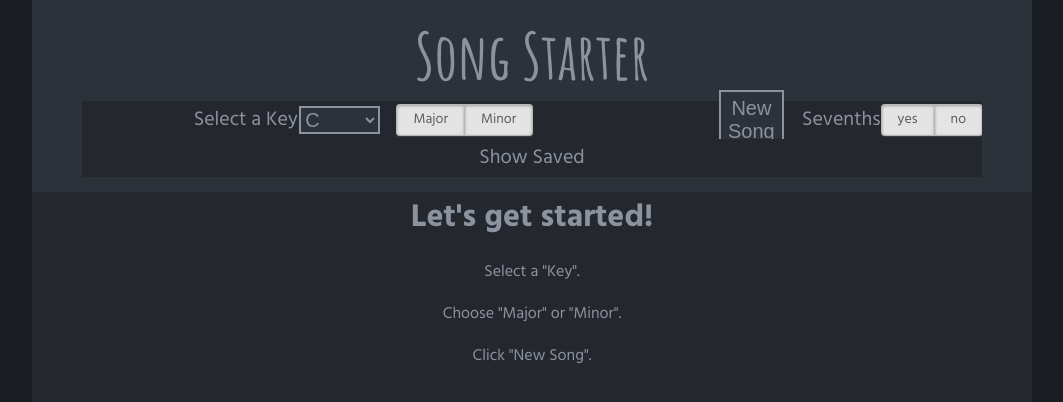
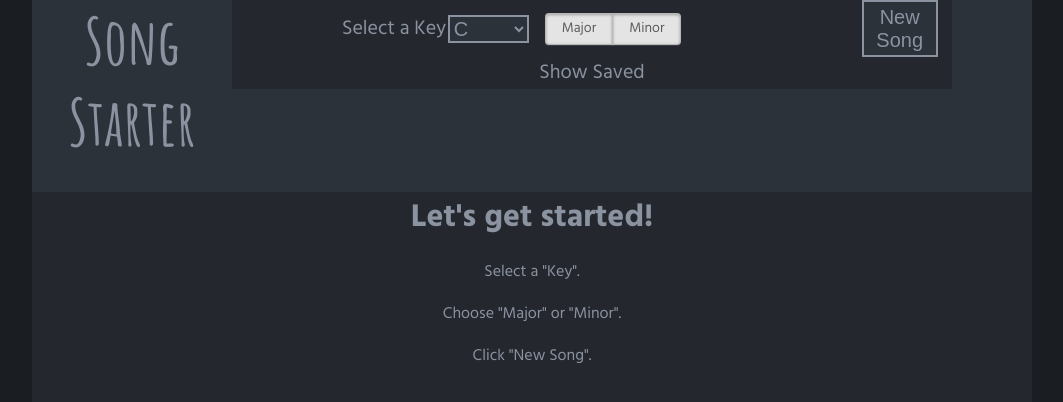
Before and after one commit to Song-Starter/song-starter, a React (Create React App) app: page / in a window 1280 px wide. Shown: the top 402 px of the page, without its empty margins (108-1171 px from the left). Built offline with nearby package versions, Linux system fonts and the light colour scheme; no server answers.

Commit message:
Adjust Header CSS to display options more clearly.

```diff
--- a/src/components/App.js
+++ b/src/components/App.js
@@ -23,7 +23,6 @@ class App extends Component {
   }
 
   createNewSong = (key, majmin, seventh) => {
-    console.log(seventh)
     fetchPoem()
       .then(data => this.setState({
         key: key,
@@ -44,6 +43,10 @@ class App extends Component {
       lyrics: savedLyrics,
       progression: savedProgression
     })
+  }
+
+  showSeventhsOption = () => {
+
   }
 
   getChordProgression = (key, majmin, seventh) => {
--- a/src/components/Header.css
+++ b/src/components/Header.css
@@ -5,21 +5,24 @@ h1 {
 .title {
   font-family: 'Amatic SC', cursive, sans-serif;
   font-size: 5vw;
+  grid-area: 1 / 1 / 2 / 2 ;
 }
 
 .Header {
   background-color: #2C323A;
   height: 15vw;
-  display: flex;
-  flex-direction: column;
-  align-items: center;
-  justify-content: center;
+  display: grid;
+  grid-template-columns: 20% 80%;
   font-size: 1.25rem;
+}
+
+.navigation {
+  grid-area: 1 / 2 / 2 / 3 ;
+  height: 100%;
 }
 
 .NavBar, .SavedNav {
   width: 90%;
-  height: 3vw;
   background-color: #24282E;
   display: flex;
   justify-content: center;
@@ -27,17 +30,13 @@ h1 {
 }
 
 .ChordNav {
-  display: flex;
-}
-
-.octave-selector, .seventh {
-  display: flex;
-  align-items: center;
+  display: none !important;
 }
 
 .seventh {
   display: flex;
 	overflow: hidden;
+  align-items: center;
 }
 
 .seventh input, .qual-container input {
--- a/src/components/Header.js
+++ b/src/components/Header.js
@@ -10,8 +10,11 @@ const Header = ({createNewSong, saveSong}) => {
       <Link to="/">
         <h1 className="title">Song Starter</h1>
       </Link>
-      <NavBar createNewSong={createNewSong}/>
-      <SavedNav saveSong={saveSong}/>
+      <div className="navigation">
+        <NavBar createNewSong={createNewSong}/>
+        <SavedNav saveSong={saveSong}/>
+      </div>
+
     </div>
   );
 }
--- a/src/components/NavBar.js
+++ b/src/components/NavBar.js
@@ -52,12 +52,12 @@ class NavBar extends Component {
           value="minor"
           onChange={this.handleChange}/>
         <label htmlFor="minor">Minor</label>
+        <ChordNav handleChange={this.handleChange}/>
         </div><br/>
         <button
-          onClick={() => this.props.createNewSong(this.state.key, this.state.majmin, this.state.seventh, this.state.octave)}>
+          onClick={() => this.props.createNewSong(this.state.key, this.state.majmin, this.state.seventh)}>
           New Song
         </button>
-        <ChordNav handleChange={this.handleChange}/>
       </div>
     );
   }
--- a/src/components/SavedNav.js
+++ b/src/components/SavedNav.js
@@ -2,7 +2,7 @@ import React from 'react';
 import './Header.css';
 import {Link} from 'react-router-dom'
 
-const SavedNav = ({saveSong}) => {
+const SavedNav = () => {
   return (
     <div className="SavedNav">
       <Link to="./saved">Show Saved</Link>
```
